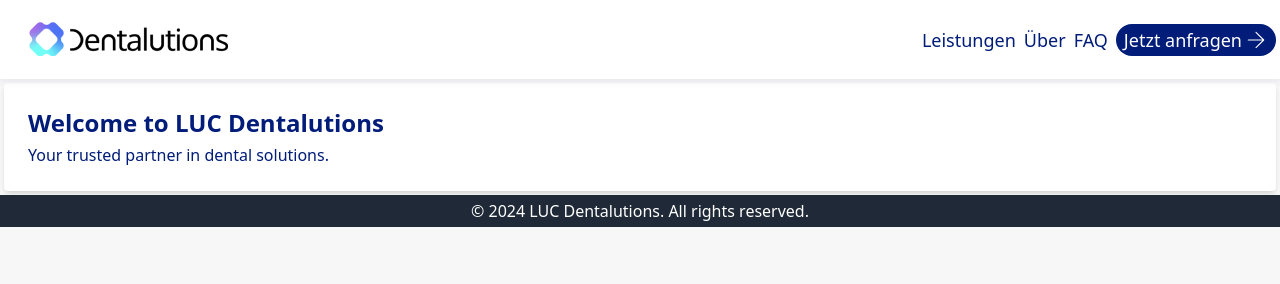
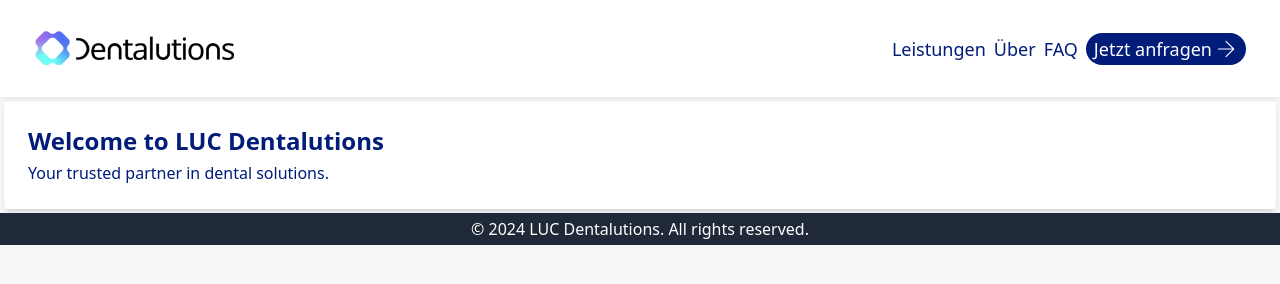
Before and after one commit to pavlo-bondarchuk/LUC-Dentalutions, a website: page public/index.html in a window 1280 px wide. Drawn offline with nearby package versions, Linux system fonts and the light colour scheme; files that its build step writes are made by us from their sources.

Commit message:
Update container width and padding for different screen sizes using Tailwind CSS

```diff
--- a/public/index.html
+++ b/public/index.html
@@ -9,11 +9,11 @@
 <body class="bg-neutral-10 text-content-primary">
   <!-- Header -->
   <header class="bg-surface-secondary shadow-drop-shadow backdrop-blur">
-    <div class="container mx-auto flex justify-between items-center px-4">
-      <div class="flex items-center pt-[21px] pb-[21px] pl-[24px]">
-        <img src="images/logo.png" alt="Dentalutions Logo" class="lg:w-[200px] lg:h-[37px] md:w-[146px] md:h-[27px] sm:w-[108px] sm:h-[20px]">
+    <div class="container mx-auto flex justify-between items-center px-5 sm:px-7 md:px-4">
+      <div class="flex items-center pt-[22px] pb-[21px] sm:pt-[30px] sm:pb-[30px] pl-[20px] sm:pl-[30px]">
+        <img src="images/logo.png" alt="Dentalutions Logo" class="w-[108px] h-[20px] sm:w-[146px] sm:h-[27px] md:w-[200px] md:h-[37px]">
       </div>
-      <nav class="flex space-x-8 items-center pt-17px pb-17px pr-16px">
+      <nav class="flex space-x-8 items-center pt-[17px] pb-[17px] sm:pt-[30px] sm:pb-[30px] pr-[20px] sm:pr-[30px]">
         <a href="#leistungen" class="text-surface-primary font-normal text-lg">Leistungen</a>
         <a href="#uber" class="text-surface-primary font-normal text-lg">Über</a>
         <a href="#faq" class="text-surface-primary font-normal text-lg">FAQ</a>
```
